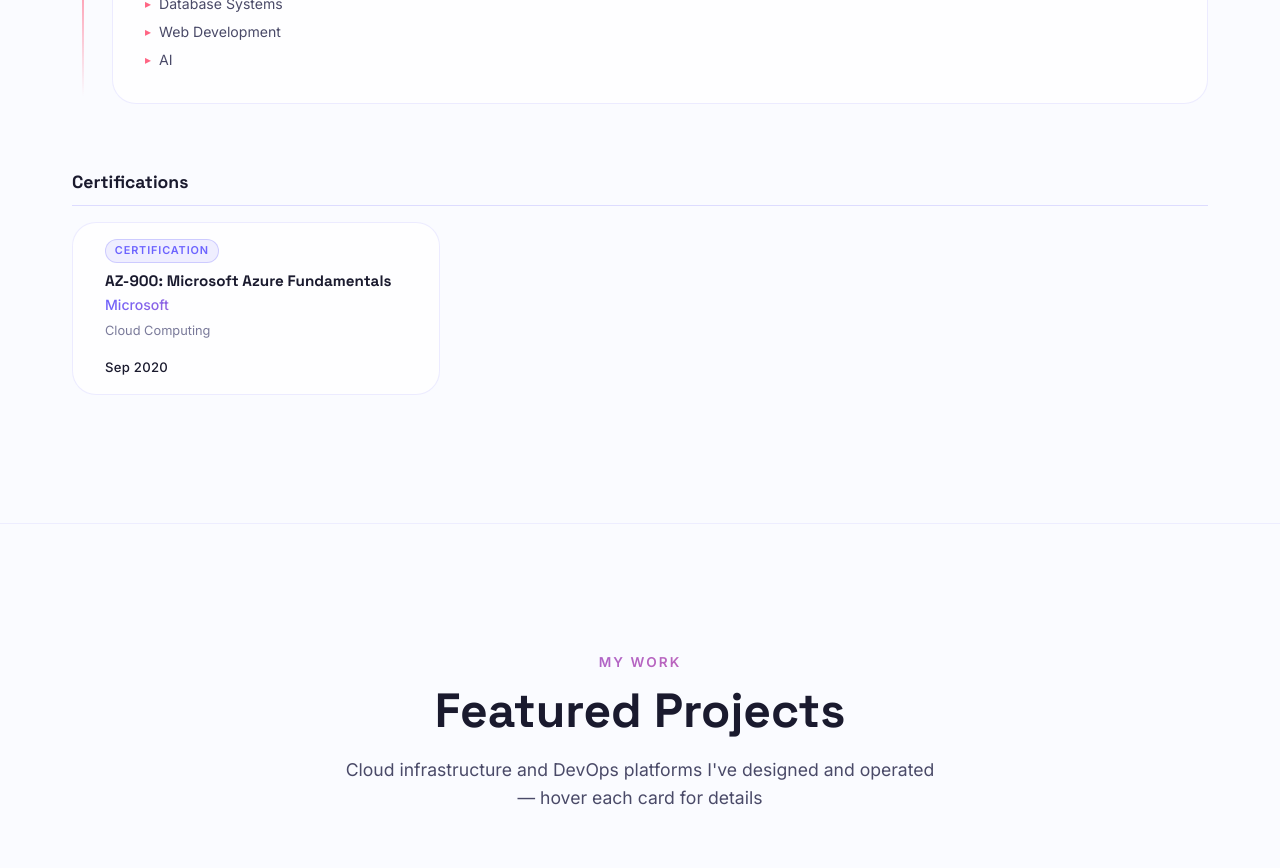
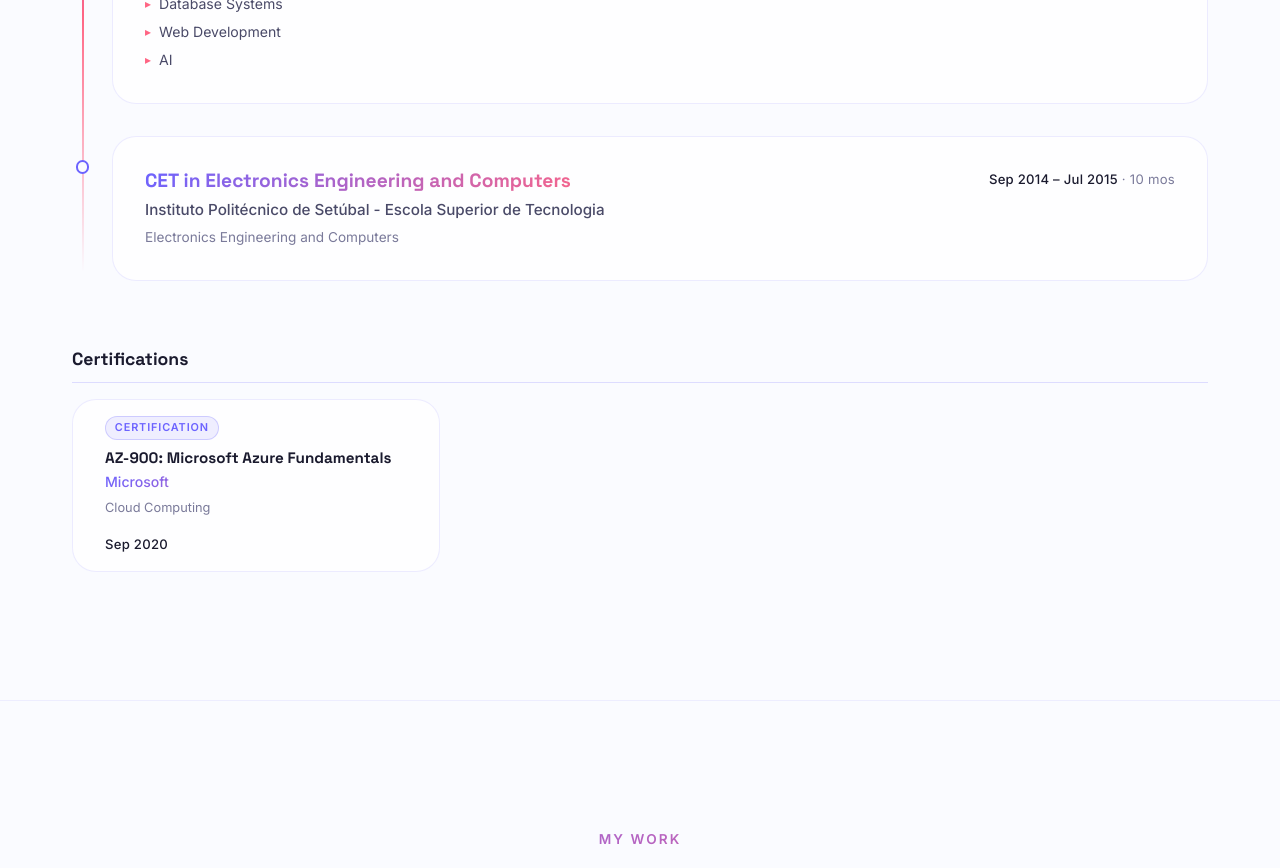
Before and after one commit to kabenz/portfolio, a React (Vite) app: page / in a window 1280 px wide. Shown: the part 6700-7568 px from the top of the page. Built offline with nearby package versions, Linux system fonts and the light colour scheme.

Commit message:
fix: 🐛 education data

```diff
--- a/src/data/education.js
+++ b/src/data/education.js
@@ -19,6 +19,15 @@ export const educationItems = [
       'AI'
     ],
   },
+  {
+    id: 'ips-est-electronic-engineering-computers',
+    institution: 'Instituto Politécnico de Setúbal - Escola Superior de Tecnologia',
+    degree: 'CET in Electronics Engineering and Computers',
+    field: 'Electronics Engineering and Computers',
+    startDate: 'Sep 2014',
+    endDate: 'Jul 2015',
+    courses: []
+  },
 ]
 
 /** @type {CertificationItem[]} */
```
